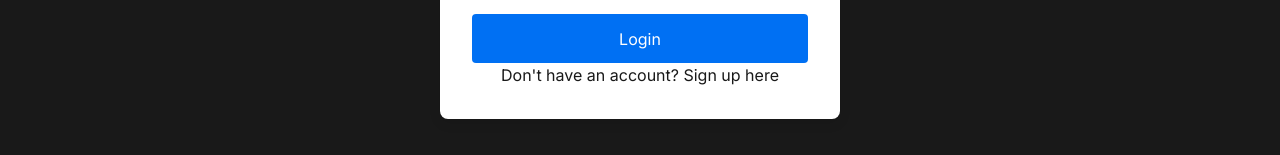
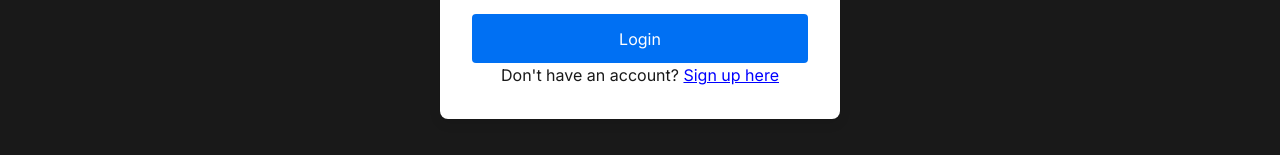
Before and after one commit to mryan5072/Game-Site, a Next.js app in the folder game-site/: page /login in a window 1280 px wide. Shown: the part 493-648 px from the top of the page. Built offline with nearby package versions, Linux system fonts and the light colour scheme.

Commit message:
Changed hyperlink text on login/sign up page
Made the hyperlink to be blue and underlined to make it more obvious its a link.

```diff
--- a/game-site/components/login/login.tsx
+++ b/game-site/components/login/login.tsx
@@ -39,7 +39,7 @@ const LoginPage: React.FC = () => {
           </button>
         </form>
         <p>
-          Don&apos;t have an account? <Link href="/signup">Sign up here</Link>
+          Don&apos;t have an account? <Link href="/signup" style={{ color: 'blue', textDecoration: 'underline' }}>Sign up here</Link>
         </p>
       </div>
     </div>
--- a/game-site/components/signup/signup.tsx
+++ b/game-site/components/signup/signup.tsx
@@ -120,7 +120,7 @@ const SignUpPage: React.FC = () => {
           </p>
         )}
         <p>
-          Already have an account? <Link href="/login">Login here</Link>
+          Already have an account? <Link href="/login" style={{ color: 'blue', textDecoration: 'underline' }}>Login here</Link>
         </p>
       </div>
     </div>
```
